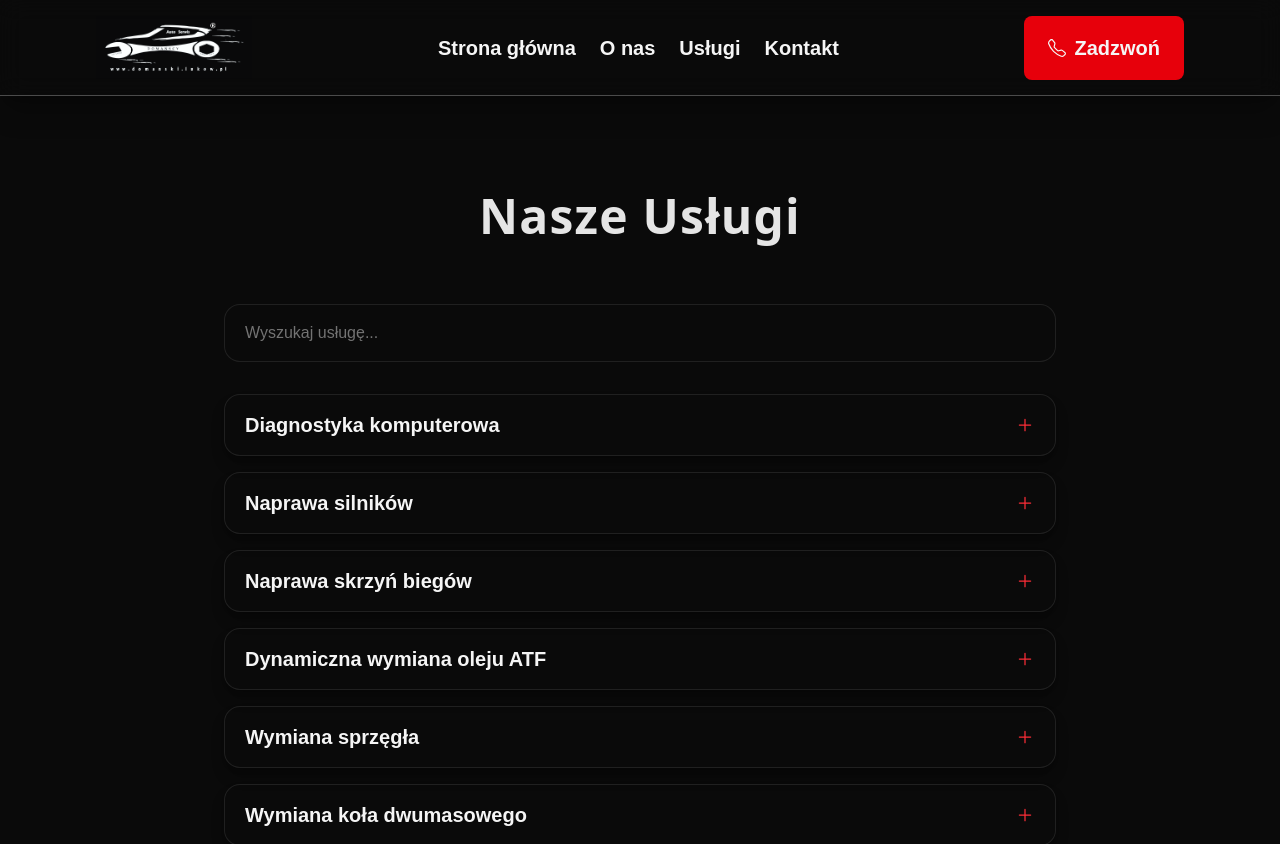
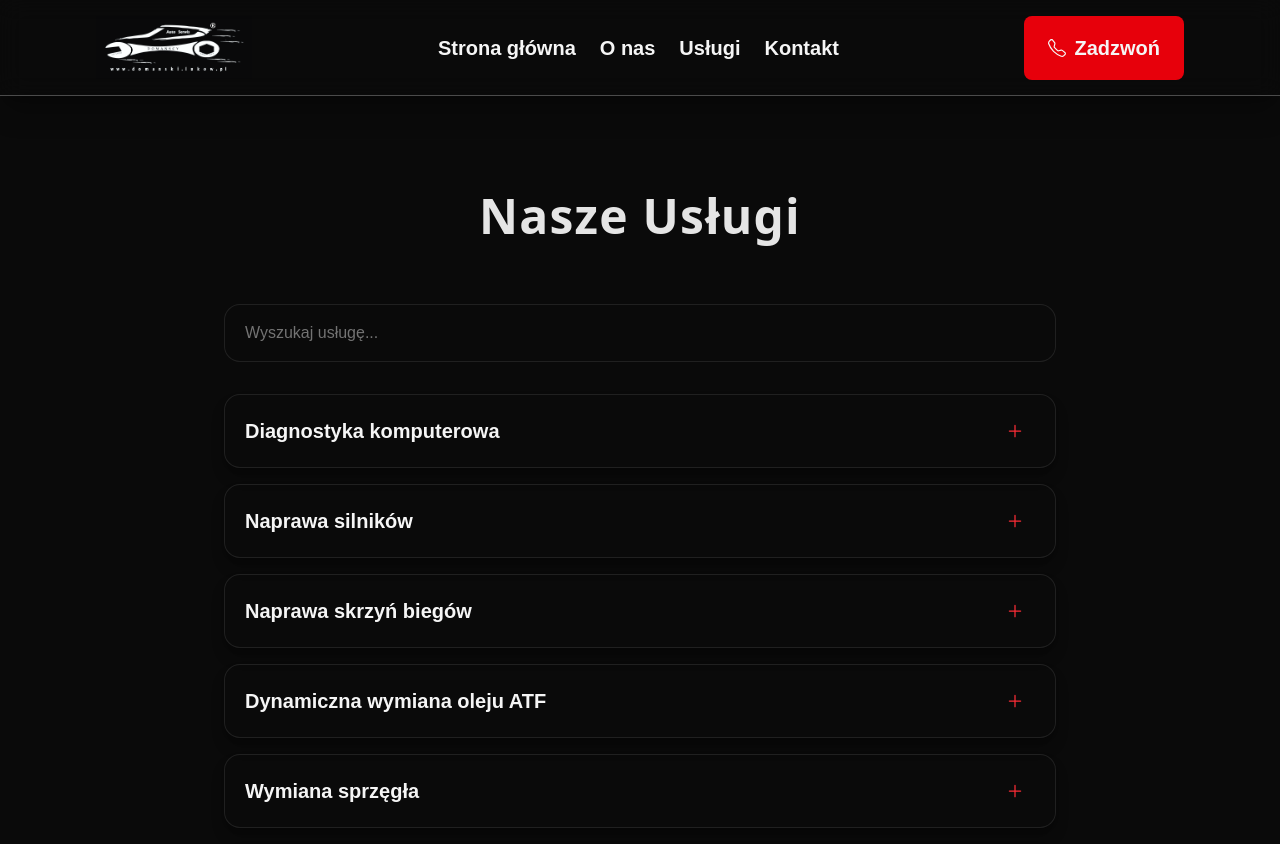
Before and after one commit to zelkyyyy/domanski-serwis, a Next.js app: page /uslugi in a window 1280 px wide. Shown: the top 844 px of the page. Built offline with nearby package versions, Linux system fonts and the light colour scheme.

Commit message:
add service page

```diff
--- a/app/api/services/route.ts
+++ b/app/api/services/route.ts
@@ -4,11 +4,3 @@ import services from '@/data/services.json';
 export async function GET() {
     return NextResponse.json(services);
 }
-
-export async function GetById(id: string) {
-    const service = services.find((service) => service.id === id);
-    if (!service) {
-        return NextResponse.json({ message: 'Service not found' }, { status: 404 });
-    }
-    return NextResponse.json(service);
-}
--- a/app/components/Service.tsx
+++ /dev/null
@@ -1,19 +0,0 @@
-import React from 'react'
-
-interface ServiceProps {
-  title: string;
-  icon: React.ComponentType<{ className?: string }>;
-}
-
-const Service = (props: ServiceProps) => {
-    const Icon = props.icon;
-
-  return (
-    <div className='bg-neutral-950/60 text-red-600 group rounded-lg gap-4 p-4 lg:w-96 w-full h-72 flex flex-col justify-center items-center shadow-lg shadow-black/30 border-2 border-neutral-200/10 hover:border-red-500/80 duration-300 '>
-        <Icon className='w-[100px] h-[100px] p-6 rounded-full bg-red-500/10 aspect-square block text-red-500 group-hover:bg-red-500/20 duration-500' />
-        <h3 className='text-xl font-semibold mb-4 group-hover:  text-neutral-200 text-center max-w-[20ch]'>{props.title}</h3>
-    </div>
-  )
-}
-
-export default Service
--- a/app/components/Services.tsx
+++ b/app/components/Services.tsx
@@ -1,9 +1,11 @@
 "use client"
 
 import { useEffect, useState } from 'react'
+import Link from 'next/link'
 import { IoAdd } from "react-icons/io5";
 
 interface Service {
+  slug: string
   name: string
   description: string
 }
@@ -73,16 +75,22 @@ const Services = () => {
               key={`${service.name}-${index}`}
               className="overflow-hidden rounded-2xl border border-neutral-200/10 bg-neutral-950/60 shadow-lg shadow-black/30"
             >
+              <div className="flex w-full items-center justify-between gap-4 px-5 py-4 text-left transition-colors hover:bg-white/5">
+                <Link href={`/uslugi/${service.slug}`} className="text-lg  font-semibold text-neutral-100 md:text-xl hover:text-red-500 transition-colors duration-500">
+                  {service.name}
+                </Link>
+                <div className={`w-0 h-[1px] bg-red-500 transition-transform duration-300 `}></div>
                 <button
                   type="button"
                   onClick={() => setOpenIndex(isOpen ? null : index)}
-                className="flex w-full items-center justify-between gap-4 px-5 py-4 text-left transition-colors hover:bg-white/5"
+                  className="flex h-10 w-10 items-center justify-center rounded-full transition-colors hover:bg-white/10"
                   aria-expanded={isOpen}
                   aria-controls={`service-panel-${index}`}
+                  aria-label={isOpen ? `Zwiń ${service.name}` : `Rozwiń ${service.name}`}
                 >
-                <span className="text-lg font-semibold text-neutral-100 md:text-xl">{service.name}</span>
                   <IoAdd className={`h-5 w-5 text-red-500 transition-transform duration-300 ${isOpen ? 'rotate-45' : 'rotate-0'}`} />
                 </button>
+              </div>
 
               <div
                 id={`service-panel-${index}`}
--- /dev/null
+++ b/app/uslugi/[name]/page.tsx
@@ -0,0 +1,32 @@
+import { notFound } from "next/navigation";
+import services from "@/data/services.json";
+
+
+export default async function UslugaTemplate({
+  params
+}: {
+
+  params: Promise<{ name: string }>;
+}) {
+
+  const resolvedParams = await params;
+
+
+  const slugFromUrl = decodeURIComponent(resolvedParams.name);
+
+
+  const service = services.find((s) => s.slug === slugFromUrl);
+
+
+  if (!service) {
+    notFound();
+  }
+
+
+  return (
+    <main className={`flex p-12  gap-4 min-h-screen flex-col items-center bg-zinc-950 overflow-x-hidden`}>
+      <h1 className="text-3xl font-bold text-white"> {service.name} </h1>
+      <p>{service.description}</p>
+    </main>
+  );
+}
--- a/data/services.json
+++ b/data/services.json
@@ -1,93 +1,116 @@
 [
   {
+    "slug": "diagnostyka-komputerowa",
     "name": "Diagnostyka komputerowa",
     "description": "Kompleksowa diagnostyka elektroniki pojazdu, odczyt i kasowanie błędów, analiza parametrów pracy silnika oraz systemów ABS, ESP, AIRBAG i innych."
   },
   {
+    "slug": "naprawa-silnikow",
     "name": "Naprawa silników",
     "description": "Diagnostyka, naprawy główne i bieżące silników benzynowych oraz wysokoprężnych."
   },
   {
+    "slug": "naprawa-skrzyn-biegow",
     "name": "Naprawa skrzyń biegów",
     "description": "Diagnostyka, naprawa i regeneracja manualnych oraz automatycznych skrzyń biegów."
   },
   {
+    "slug": "dynamiczna-wymiana-oleju-atf",
     "name": "Dynamiczna wymiana oleju ATF",
     "description": "Profesjonalna dynamiczna wymiana oleju w automatycznych skrzyniach biegów wraz z kontrolą stanu układu."
   },
   {
+    "slug": "wymiana-sprzegla",
     "name": "Wymiana sprzęgła",
     "description": "Kompleksowa wymiana sprzęgła wraz z oceną stanu elementów współpracujących."
   },
   {
+    "slug": "wymiana-kola-dwumasowego",
     "name": "Wymiana koła dwumasowego",
     "description": "Wymiana zużytych kół dwumasowych w celu przywrócenia prawidłowej pracy układu napędowego."
   },
   {
+    "slug": "uklad-napedowy",
     "name": "Układ napędowy",
     "description": "Diagnostyka i naprawa elementów układu przeniesienia napędu."
   },
   {
+    "slug": "uklad-kierowniczy",
     "name": "Układ kierowniczy",
     "description": "Naprawa i serwis elementów układu kierowniczego odpowiedzialnych za bezpieczeństwo prowadzenia pojazdu."
   },
   {
+    "slug": "uklady-zawieszenia",
     "name": "Układy zawieszenia",
     "description": "Diagnostyka oraz wymiana amortyzatorów, wahaczy, tulei i pozostałych elementów zawieszenia."
   },
   {
+    "slug": "uklady-hamulcowe",
     "name": "Układy hamulcowe",
     "description": "Serwis i naprawa układów hamulcowych, wymiana tarcz, klocków, zacisków oraz płynu hamulcowego."
   },
   {
+    "slug": "uklady-wydechowe-i-katalizatory",
     "name": "Układy wydechowe i katalizatory",
     "description": "Naprawa, wymiana i diagnostyka układów wydechowych, tłumików oraz katalizatorów."
   },
   {
+    "slug": "regeneracja-filtrow-dpf-fap",
     "name": "Regeneracja filtrów DPF/FAP",
     "description": "Diagnostyka, czyszczenie i regeneracja filtrów cząstek stałych DPF oraz FAP."
   },
   {
+    "slug": "serwis-klimatyzacji",
     "name": "Serwis klimatyzacji",
     "description": "Napełnianie, odgrzybianie, diagnostyka szczelności oraz naprawa układów klimatyzacji."
   },
   {
+    "slug": "chip-tuning",
     "name": "Chip tuning",
     "description": "Bezpieczna modyfikacja oprogramowania sterownika silnika w celu zwiększenia osiągów i poprawy charakterystyki pracy."
   },
   {
+    "slug": "kodowanie-sterownikow",
     "name": "Kodowanie sterowników",
     "description": "Programowanie i konfiguracja sterowników elektronicznych po naprawach lub wymianie podzespołów."
   },
   {
+    "slug": "adaptacja-modulow",
     "name": "Adaptacja modułów",
     "description": "Adaptacja i konfiguracja nowych lub używanych modułów elektronicznych pojazdu."
   },
   {
+    "slug": "kalibracja-radarow-i-kamer",
     "name": "Kalibracja radarów i kamer",
     "description": "Kalibracja systemów ADAS, radarów oraz kamer wspomagających kierowcę po naprawach lub wymianie szyb."
   },
   {
+    "slug": "uklady-zasilania-paliwem",
     "name": "Układy zasilania paliwem",
     "description": "Diagnostyka i naprawa układów paliwowych w silnikach benzynowych i diesla."
   },
   {
+    "slug": "pojazdy-hybrydowe",
     "name": "Pojazdy hybrydowe",
     "description": "Serwis i diagnostyka samochodów hybrydowych."
   },
   {
+    "slug": "przeglady-okresowe",
     "name": "Przeglądy okresowe",
     "description": "Regularne przeglądy eksploatacyjne zgodne z zaleceniami producentów pojazdów."
   },
   {
+    "slug": "montaz-hakow-holowniczych",
     "name": "Montaż haków holowniczych",
     "description": "Profesjonalny montaż haków holowniczych wraz z instalacją elektryczną."
   },
   {
+    "slug": "montaz-swiatel-led-i-swiatel-do-jazdy-dziennej",
     "name": "Montaż świateł LED i świateł do jazdy dziennej",
     "description": "Instalacja oświetlenia LED oraz świateł DRL zgodnie z obowiązującymi przepisami."
   },
   {
+    "slug": "wykrecanie-swiec-zarowych",
     "name": "Wykręcanie świec żarowych",
     "description": "Bezpieczne usuwanie zapieczonych świec żarowych bez konieczności demontażu głowicy."
   }
```
Lines whose indentation alone changed are shown as unchanged.
